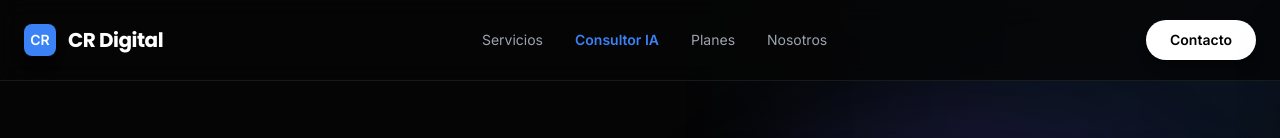
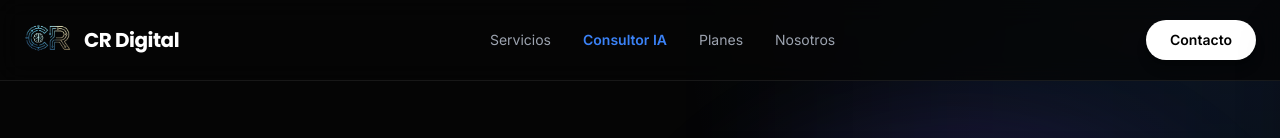
Before and after one commit to ignatalle/CR_DIGITAL_DISE-O_WEB, a plain HTML site: page index.html in a window 1280 px wide. Shown: the top 138 px of the page. Drawn offline with nearby package versions, Linux system fonts and the light colour scheme; grey boxes are pictures that could not be loaded.

Commit message:
Add files via upload

```diff
--- a/index.html
+++ b/index.html
@@ -380,40 +380,88 @@
         // === 1. DATOS INICIALES ===
         // NOTA: Cuando descargues la web final, este bloque se actualizará automáticamente.
         const defaultDB = {
-            brandName: "CR Digital",
-            initials: "CR",
-            logoImg: "",
-            heroBadge: "Agencia de Marketing & IA",
-            heroTitle1: "Impulsamos tu negocio con",
-            heroTitle2: "soluciones reales.",
-            heroMediaType: "image",
-            heroImg: "https://images.unsplash.com/photo-1460925895917-afdab827c52f?ixlib=rb-4.0.3&auto=format&fit=crop&w=800&q=80",
-            aiTitle: "¿Qué necesita tu empresa hoy?",
-            aiDesc: "Nuestra IA analizará tu situación y te recomendará el plan perfecto.",
-            contactTitle: "Empecemos a trabajar",
-            contactDesc: "Cuéntanos tu proyecto y recibe una propuesta en 24hs.",
-            footerText: "© 2025 CR Digital. Todos los derechos reservados.",
-            aboutImg: "img/ignacio.jpg",
-            aboutName: "Ignacio J. Casado",
-            aboutRole: "Director General",
-            aboutQuote: '"La tecnología debe hacer crecer tu negocio."',
-            aboutBio: "Como Director de CR Digital, combino la disciplina operativa con la innovación de la Inteligencia Artificial. No hacemos webs por hacer; construimos activos digitales que venden.",
-            aboutAspect: "aspect-video",
-            aboutFit: "object-cover object-top",
-            services: [
-                { title: "Diseño Web Premium", desc: "Landing pages y E-commerce con UX de alto nivel.", icon: "monitor" },
-                { title: "Automatización IA", desc: "Chatbots inteligentes y flujos de trabajo automáticos.", icon: "bot" },
-                { title: "Social Media", desc: "Estrategia de contenido y gestión de comunidades.", icon: "share-2" },
-                { title: "Publicidad (Ads)", desc: "Campañas en Google y Meta enfocadas en ROI.", icon: "target" },
-                { title: "Branding", desc: "Identidad visual, logotipos y manual de marca.", icon: "pen-tool" },
-                { title: "Producción Video", desc: "Edición profesional para contenido viral.", icon: "video" }
-            ],
-            pricing: [
-                { name: "Emprendedor", price: "Consultar", features: ["Landing Page", "SEO Básico", "Formulario"] },
-                { name: "Profesional", price: "A Medida", features: ["Web Completa", "Chatbot IA", "Blog"] },
-                { name: "Empresa", price: "Personalizado", features: ["E-commerce", "Full Ads", "Soporte 24/7"] }
+    "brandName": "CR Digital",
+    "initials": "CR",
+    "logoImg": "img/Logo.png",
+    "heroBadge": "Agencia de Marketing & IA",
+    "heroTitle1": "Impulsamos tu negocio con",
+    "heroTitle2": "soluciones reales.",
+    "heroMediaType": "video",
+    "heroImg": "video/video.mp4",
+    "aiTitle": "¿Qué necesita tu empresa hoy?",
+    "aiDesc": "Nuestra IA analizará tu situación y te recomendará el plan perfecto.",
+    "contactTitle": "Empecemos a trabajar",
+    "contactDesc": "Cuéntanos tu proyecto y recibe una propuesta en 24hs.",
+    "footerText": "© 2025 CR Digital. Todos los derechos reservados.",
+    "aboutImg": "img/ignacio.jpg",
+    "aboutName": "Ignacio J. Casado",
+    "aboutRole": "Director General",
+    "aboutQuote": "\"La tecnología debe hacer crecer tu negocio.\"",
+    "aboutBio": "Como Director de CR Digital, combino la disciplina operativa con la innovación de la Inteligencia Artificial. No hacemos webs por hacer; construimos activos digitales que venden.",
+    "aboutAspect": "aspect-square",
+    "aboutFit": "object-cover object-top",
+    "services": [
+        {
+            "title": "Diseño Web Premium",
+            "desc": "Landing pages y E-commerce con UX de alto nivel.",
+            "icon": "monitor"
+        },
+        {
+            "title": "Automatización IA",
+            "desc": "Chatbots inteligentes y flujos de trabajo automáticos.",
+            "icon": "bot"
+        },
+        {
+            "title": "Social Media",
+            "desc": "Estrategia de contenido y gestión de comunidades.",
+            "icon": "share-2"
+        },
+        {
+            "title": "Publicidad (Ads)",
+            "desc": "Campañas en Google y Meta enfocadas en ROI.",
+            "icon": "target"
+        },
+        {
+            "title": "Branding",
+            "desc": "Identidad visual, logotipos y manual de marca.",
+            "icon": "pen-tool"
+        },
+        {
+            "title": "Producción Video",
+            "desc": "Edición profesional para contenido viral.",
+            "icon": "video"
+        }
+    ],
+    "pricing": [
+        {
+            "name": "Emprendedor",
+            "price": "Consultar",
+            "features": [
+                "Landing Page",
+                "SEO Básico",
+                "Formulario"
             ]
-        };
+        },
+        {
+            "name": "Profesional",
+            "price": "A Medida",
+            "features": [
+                "Web Completa",
+                "Chatbot IA",
+                "Blog"
+            ]
+        },
+        {
+            "name": "Empresa",
+            "price": "Personalizado",
+            "features": [
+                "E-commerce",
+                "Full Ads",
+                "Soporte 24/7"
+            ]
+        }
+    ]
+};
 
         // === 2. GESTIÓN DE ESTADO ===
         let db = JSON.parse(localStorage.getItem('cr_data_v5_5')) || JSON.parse(JSON.stringify(defaultDB));
```
